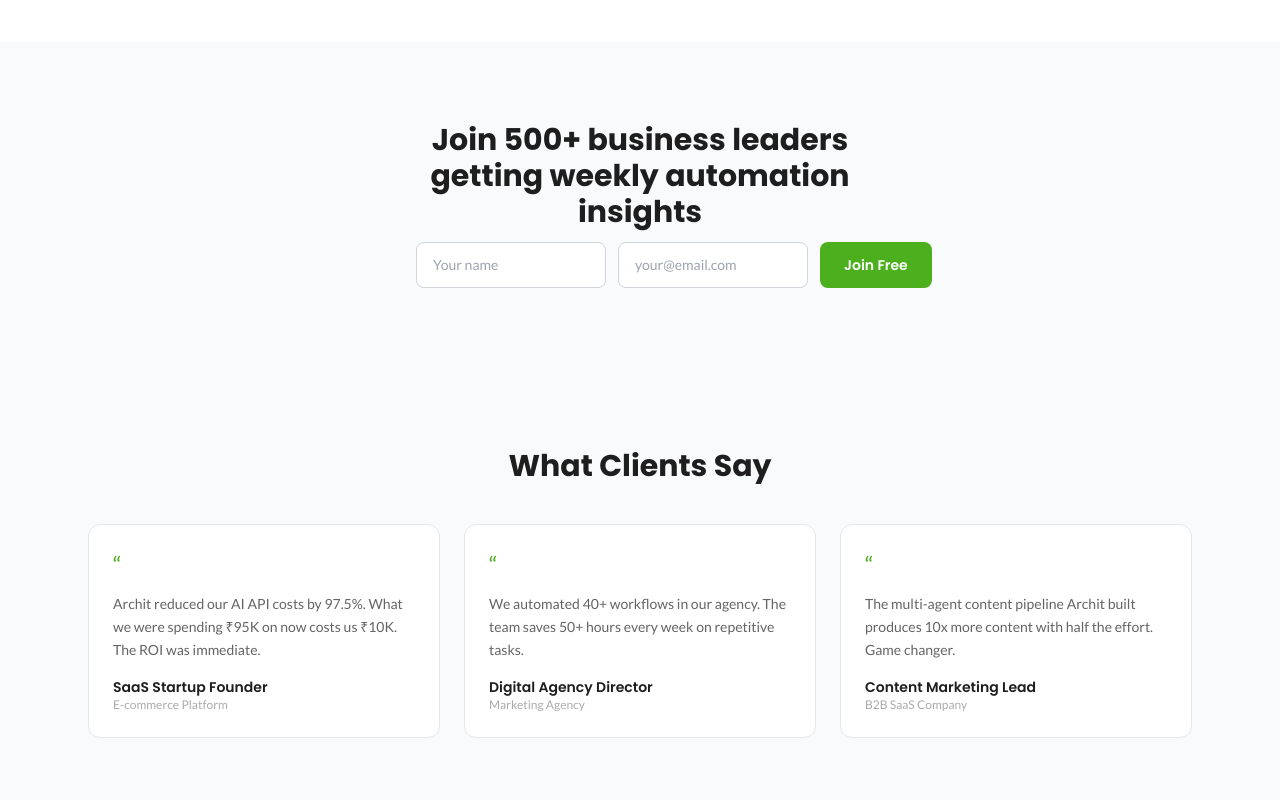
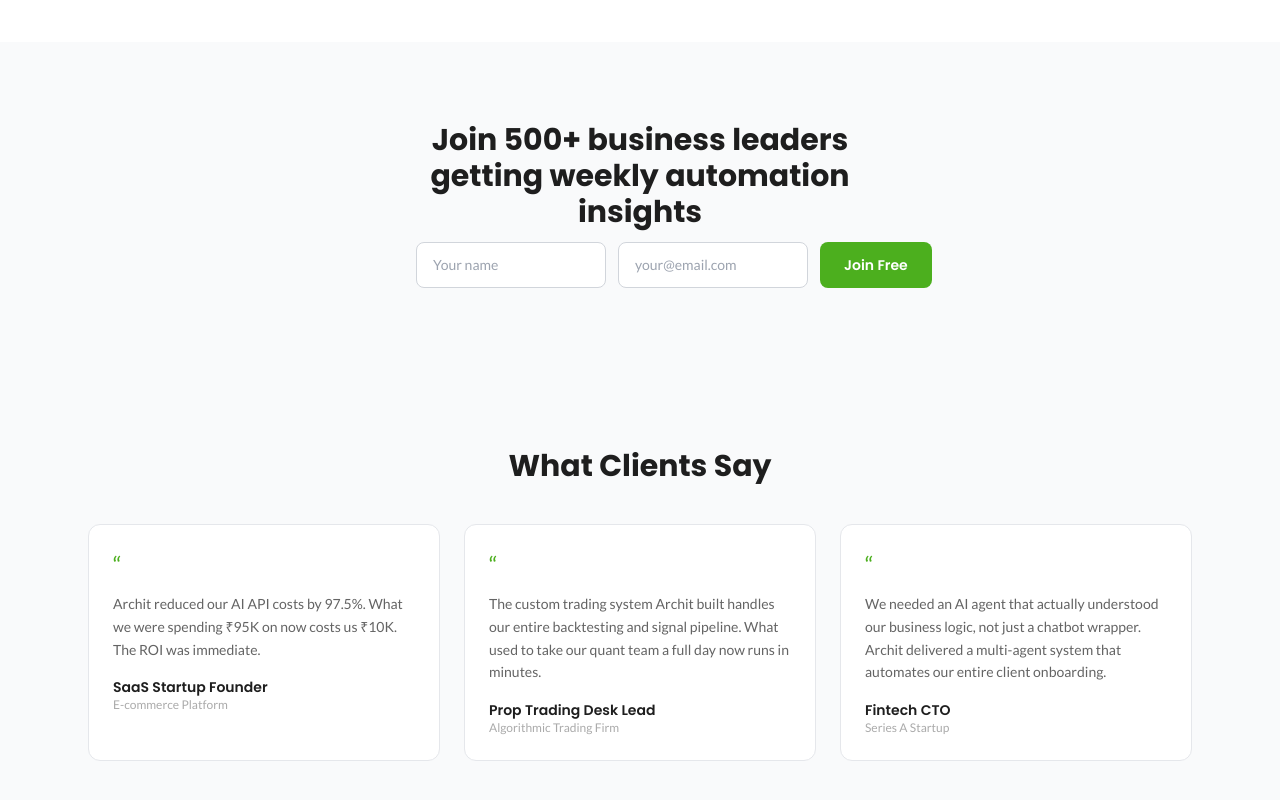
Before and after one commit to archit-akg13/architmittal.com, a Next.js app: page / in a window 1280 px wide. Shown: the part 1964-2764 px from the top of the page. Built offline with nearby package versions, Linux system fonts and the light colour scheme; no server answers.

Commit message:
refactor: update testimonials with trading & AI agent clients

```diff
--- a/components/TestimonialSection.tsx
+++ b/components/TestimonialSection.tsx
@@ -6,14 +6,14 @@ export default function TestimonialSection() {
       role: 'E-commerce Platform',
     },
     {
-      quote: 'We automated 40+ workflows in our agency. The team saves 50+ hours every week on repetitive tasks.',
-      name: 'Digital Agency Director',
-      role: 'Marketing Agency',
+      quote: 'The custom trading system Archit built handles our entire backtesting and signal pipeline. What used to take our quant team a full day now runs in minutes.',
+      name: 'Prop Trading Desk Lead',
+      role: 'Algorithmic Trading Firm',
     },
     {
-      quote: 'The multi-agent content pipeline Archit built produces 10x more content with half the effort. Game changer.',
-      name: 'Content Marketing Lead',
-      role: 'B2B SaaS Company',
+      quote: 'We needed an AI agent that actually understood our business logic, not just a chatbot wrapper. Archit delivered a multi-agent system that automates our entire client onboarding.',
+      name: 'Fintech CTO',
+      role: 'Series A Startup',
     },
   ]
 
```
